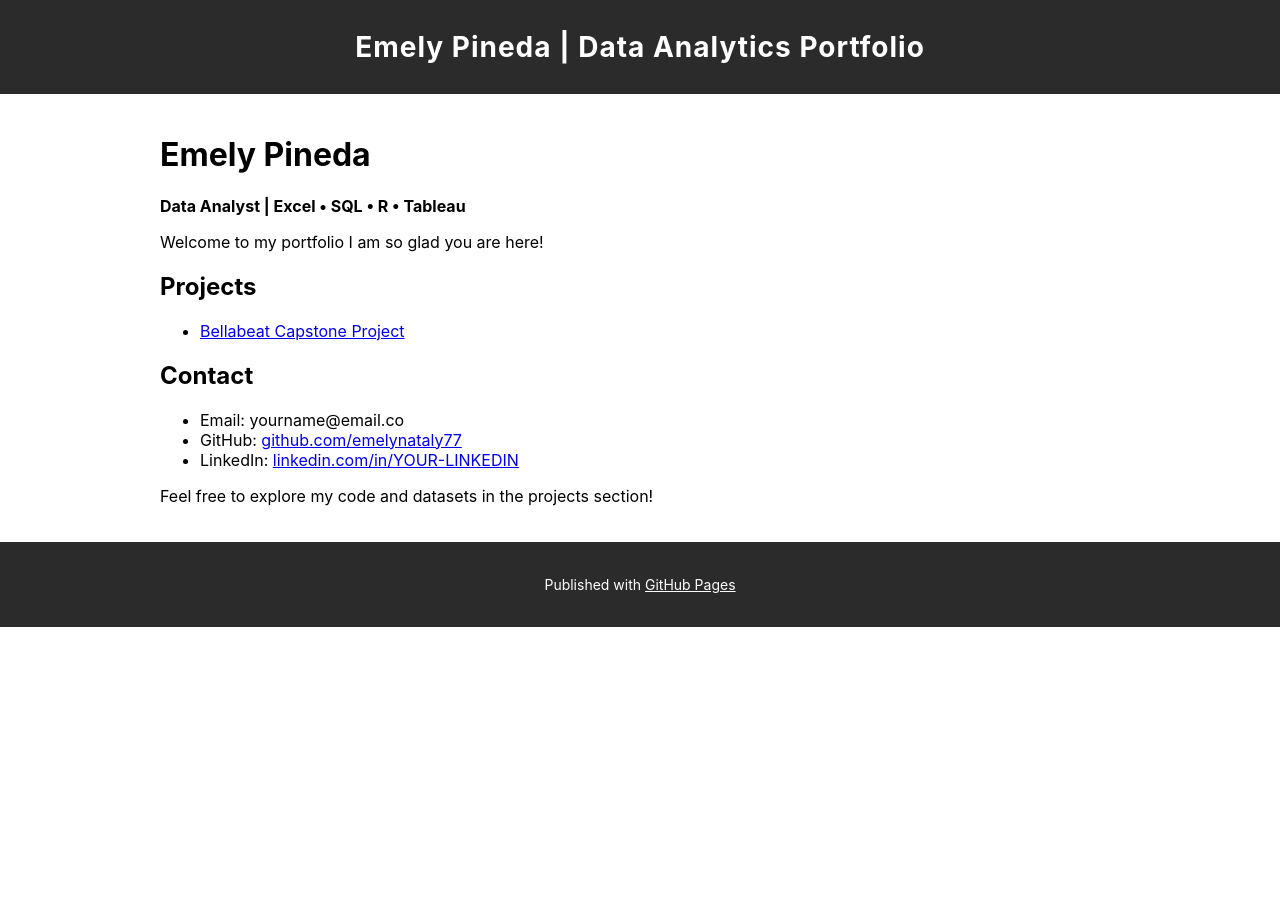
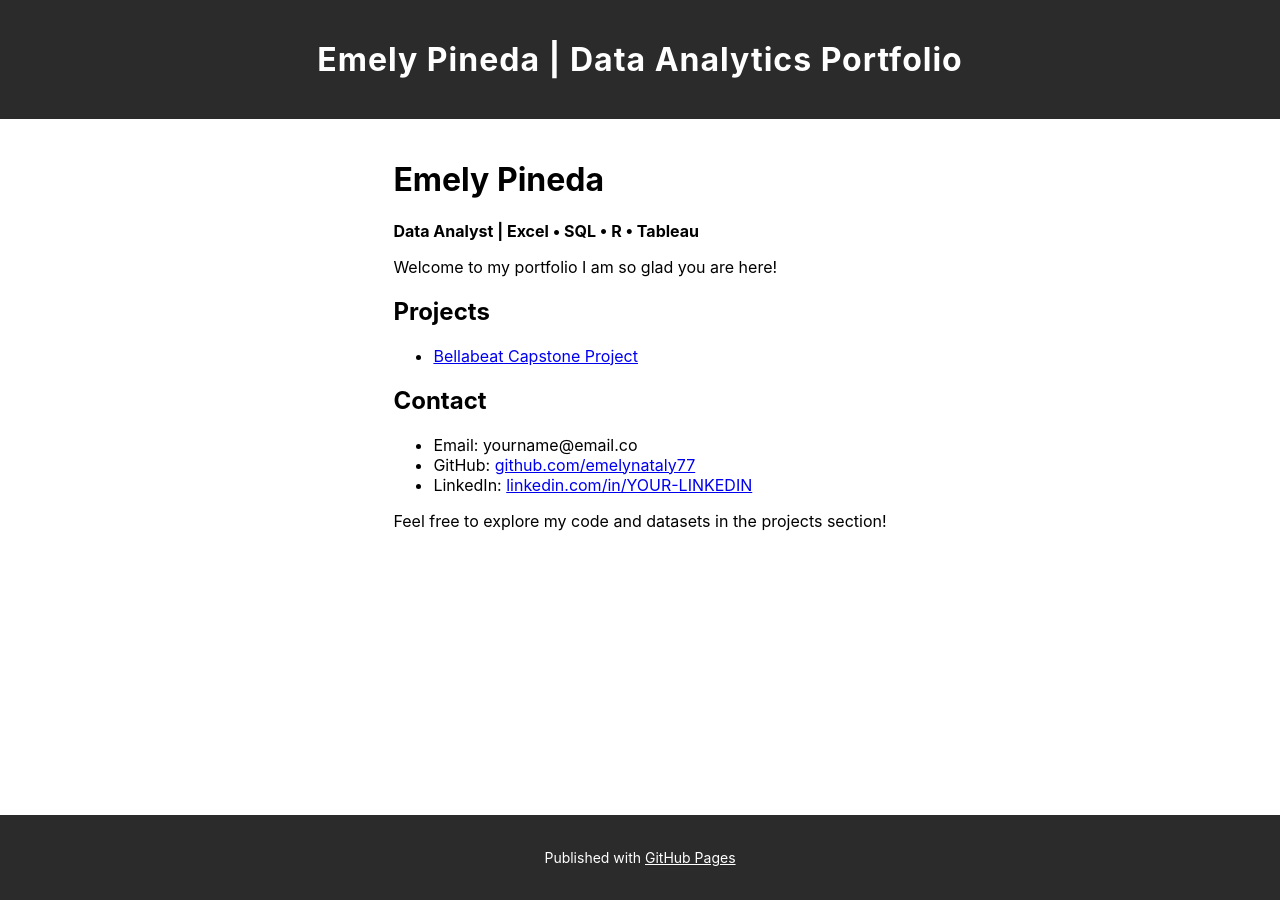
Before and after one commit to emelynataly77/emelynataly77.github.io, a Jekyll site: the page built from index.md, in a window 1280 px wide. Built offline with Jekyll 4.4.1, drawn with Linux system fonts in a browser that asks for light colours.

Commit message:
Update style.scss

```diff
--- a/assets/css/style.scss
+++ b/assets/css/style.scss
@@ -1,28 +1,39 @@
 ---
 ---
 
-/* Restore light background */
-body {
+/* Full height layout to keep footer at bottom */
+html, body {
+  height: 100%;
+  margin: 0;
+  padding: 0;
+  display: flex;
+  flex-direction: column;
   background-color: #ffffff !important;
   color: #000000;
   font-family: -apple-system, BlinkMacSystemFont, "Segoe UI", Roboto, Helvetica, Arial, sans-serif;
-  margin: 0;
-  padding: 0;
 }
 
-/* Restore Slate-style black top header */
+/* Full-width, taller black banner like original Slate */
 .site-header {
   background-color: #2b2b2b;
   color: #fff;
   width: 100%;
-  padding: 30px 0;
+  padding: 40px 0;  /* Increased height */
   text-align: center;
-  font-size: 28px;
+  font-size: 32px;   /* Larger text */
   font-weight: bold;
   letter-spacing: 1px;
 }
 
-/* Restore black bottom footer */
+/* Center the main content */
+main.container {
+  flex: 1;
+  max-width: 960px;
+  margin: auto;
+  padding: 20px;
+}
+
+/* Fixed black footer at the bottom */
 .site-footer {
   background-color: #2b2b2b;
   color: #fff;
@@ -30,18 +41,12 @@ body {
   text-align: center;
   padding: 20px 0;
   font-size: 14px;
+  margin-top: auto; /* Ensures it sticks to the bottom */
 }
 
 .site-footer a {
   color: #ffffff;
   text-decoration: underline;
-}
-
-/* Centered content container */
-.container {
-  max-width: 960px;
-  margin: auto;
-  padding: 20px;
 }
 
 /* Code block styling */
```
